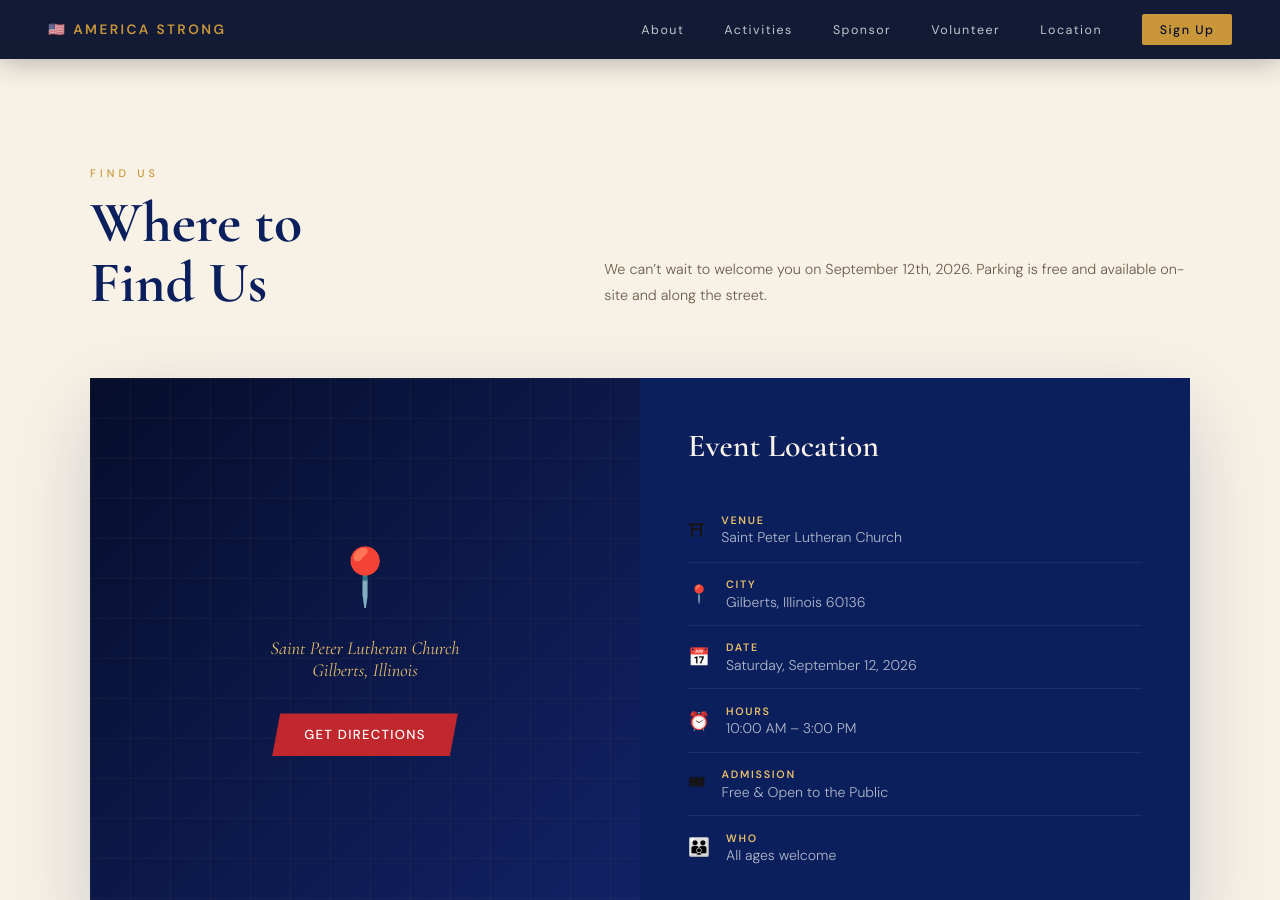
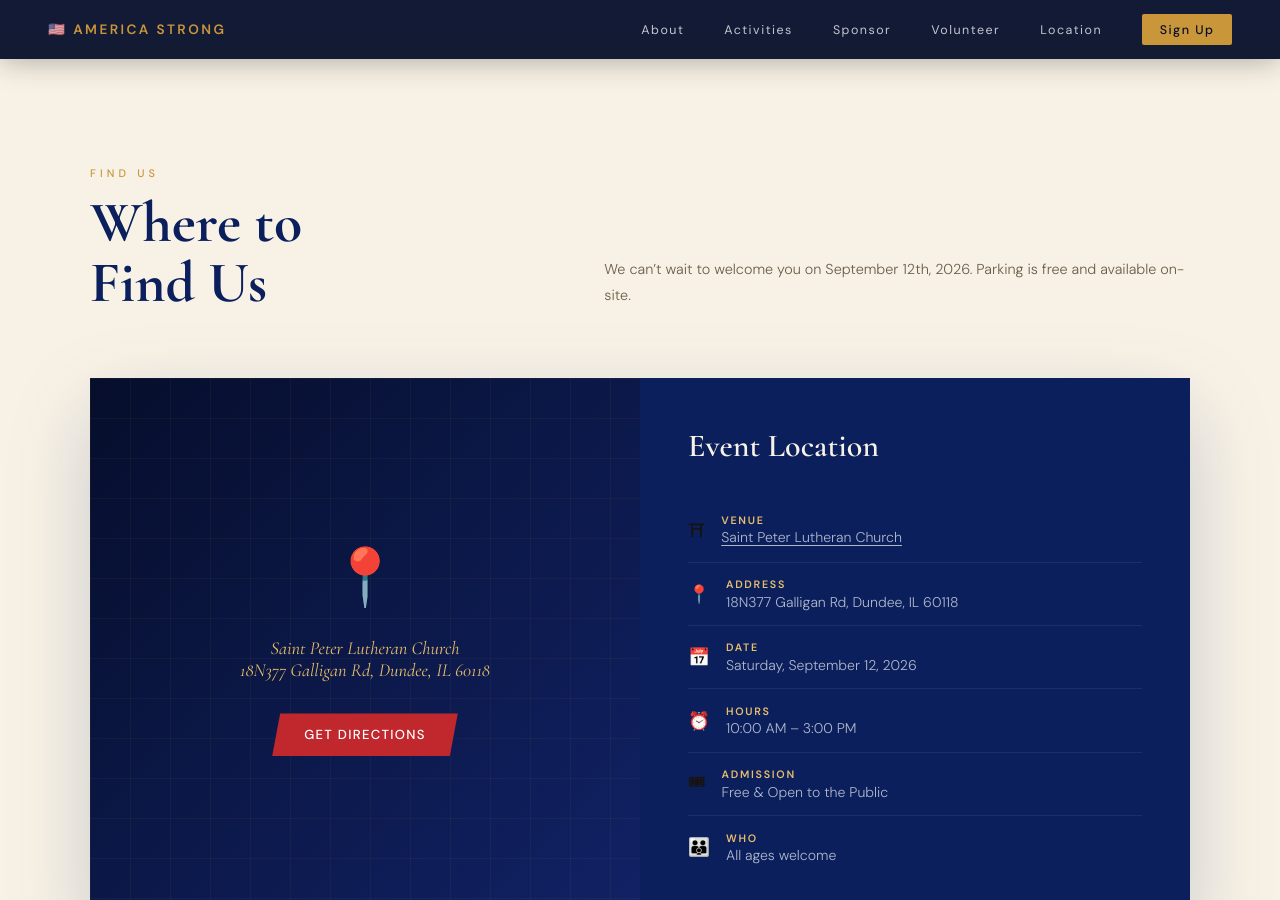
Before and after one commit to Gogorichielab/AMERICASTRONGFAMILYFEST, a Jekyll site: the page built from index.html, in a window 1280 px wide and 900 px high, scrolled down 4818 px. Built offline with Jekyll 4.4.1, drawn with Linux system fonts in a browser that asks for light colours; some of the changed text lies outside the part shown.

Commit message:
Fix location section: real address, church link, remove street parking note
- Map pin + Get Directions now point to 18N377 Galligan Rd, Dundee, IL 60118
- Address row updated from "Gilberts, IL 60136" to correct street address
- Venue name links to stpeterlutheran.org (opens in new tab)
- Church website added to footer Contact column
- Removed "along the street" from parking blurb (on-site only)

https://claude.ai/code/session_01UxYjNfgtVDavBwQtAyREi2

```diff
--- a/index.html
+++ b/index.html
@@ -274,19 +274,19 @@ description: A free community celebration honoring America's strength and resili
         <span class="section-tag">Find Us</span>
         <h2>Where to<br>Find Us</h2>
       </div>
-      <p class="sub">We can&rsquo;t wait to welcome you on September 12th, 2026. Parking is free and available on-site and along the street.</p>
+      <p class="sub">We can&rsquo;t wait to welcome you on September 12th, 2026. Parking is free and available on-site.</p>
     </div>
     <div class="location-card-big">
       <div class="location-map-placeholder">
         <div class="map-pin">&#128205;</div>
-        <div class="map-label">Saint Peter Lutheran Church<br>Gilberts, Illinois</div>
-        <a class="directions-btn" href="https://maps.google.com/?q=Saint+Peter+Lutheran+Church+Gilberts+IL" target="_blank" rel="noopener" style="margin-top:1rem;">Get Directions</a>
+        <div class="map-label">Saint Peter Lutheran Church<br>18N377 Galligan Rd, Dundee, IL 60118</div>
+        <a class="directions-btn" href="https://maps.google.com/?q=18N377+Galligan+Road+Dundee+IL+60118" target="_blank" rel="noopener" style="margin-top:1rem;">Get Directions</a>
       </div>
       <div class="location-details">
         <h3>Event Location</h3>
         <ul class="loc-list">
-          <li><span class="l-icon">&#9961;</span><div class="l-text"><strong>Venue</strong><span>Saint Peter Lutheran Church</span></div></li>
-          <li><span class="l-icon">&#128205;</span><div class="l-text"><strong>City</strong><span>Gilberts, Illinois 60136</span></div></li>
+          <li><span class="l-icon">&#9961;</span><div class="l-text"><strong>Venue</strong><span><a href="https://stpeterlutheran.org/" target="_blank" rel="noopener" style="color:rgba(255,255,255,0.68);text-decoration:underline;text-underline-offset:3px;">Saint Peter Lutheran Church</a></span></div></li>
+          <li><span class="l-icon">&#128205;</span><div class="l-text"><strong>Address</strong><span>18N377 Galligan Rd, Dundee, IL 60118</span></div></li>
           <li><span class="l-icon">&#128197;</span><div class="l-text"><strong>Date</strong><span>Saturday, September 12, 2026</span></div></li>
           <li><span class="l-icon">&#9200;</span><div class="l-text"><strong>Hours</strong><span>10:00 AM &ndash; 3:00 PM</span></div></li>
           <li><span class="l-icon">&#127903;</span><div class="l-text"><strong>Admission</strong><span>Free &amp; Open to the Public</span></div></li>
@@ -319,8 +319,8 @@ description: A free community celebration honoring America's strength and resili
       <ul>
         <li><a href="mailto:info@americastrongfamilyfest.com">info@americastrongfamilyfest.com</a></li>
         <li><a href="mailto:info@americastrongfamilyfest.com">Sponsorship Inquiries</a></li>
-        <li>Saint Peter Lutheran Church</li>
-        <li>Gilberts, Illinois</li>
+        <li><a href="https://stpeterlutheran.org/" target="_blank" rel="noopener">stpeterlutheran.org</a></li>
+        <li>18N377 Galligan Rd, Dundee, IL 60118</li>
       </ul>
     </div>
   </div>
```
